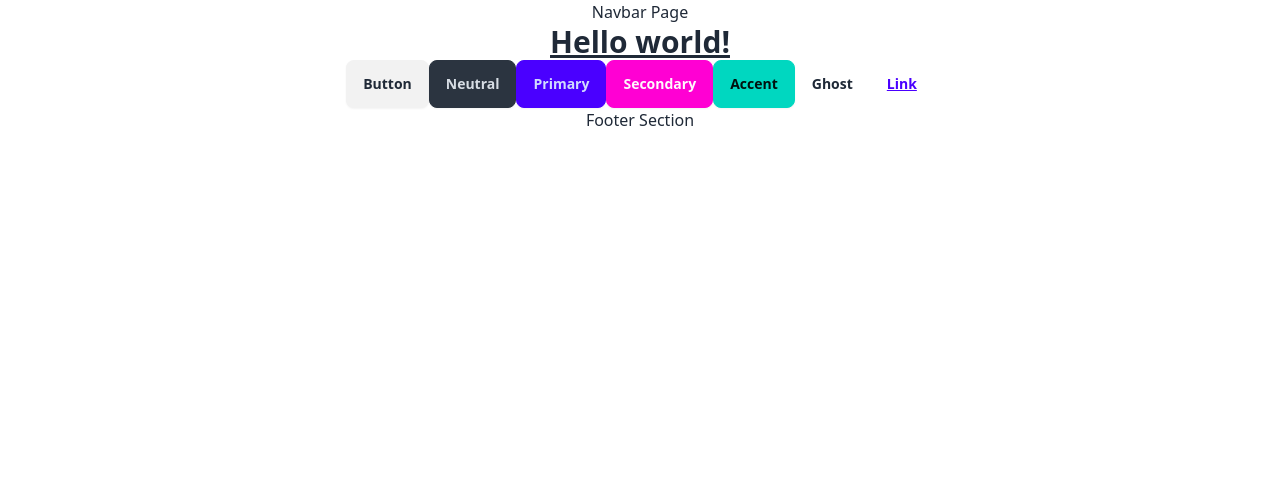
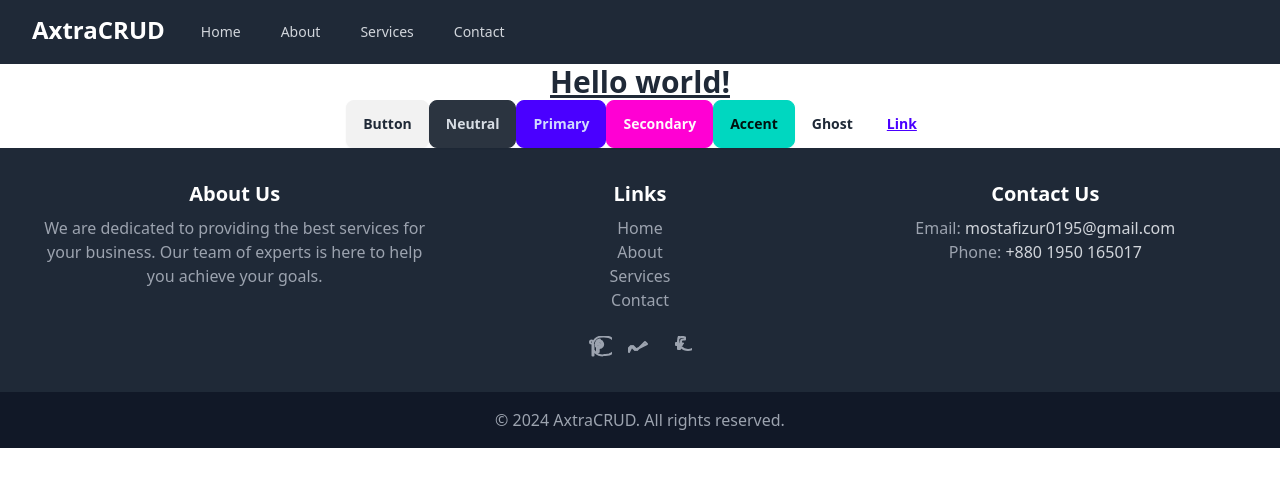
Before and after one commit to Mostafizur-Pro/axtra_digital_agency_studio, a React (Create React App) app: page / in a window 1280 px wide. Shown: the top 486 px of the page. Built offline with nearby package versions, Linux system fonts and the light colour scheme.

Commit message:
create navbar and footer section

```diff
--- a/src/Pages/Shared/Footer/Footer.js
+++ b/src/Pages/Shared/Footer/Footer.js
@@ -1,11 +1,128 @@
-import React from 'react';
+// src/components/Footer.js
+import React from "react";
 
 const Footer = () => {
-    return (
-        <div>
-            Footer Section
+  return (
+    <footer className="bg-gray-800 text-white">
+      <div className="max-w-7xl mx-auto px-2 sm:px-6 lg:px-8 py-8">
+        <div className="flex flex-wrap justify-between">
+          {/* About Section */}
+          <div className="w-full sm:w-1/3 mb-4 sm:mb-0">
+            <h2 className="text-xl font-semibold mb-2">About Us</h2>
+            <p className="text-gray-400">
+              We are dedicated to providing the best services for your business.
+              Our team of experts is here to help you achieve your goals.
+            </p>
+          </div>
+          {/* Links Section */}
+          <div className="w-full sm:w-1/3 mb-4 sm:mb-0">
+            <h2 className="text-xl font-semibold mb-2">Links</h2>
+            <ul>
+              <li>
+                <a href="/" className="text-gray-400 hover:text-white">
+                  Home
+                </a>
+              </li>
+              <li>
+                <a href="/about" className="text-gray-400 hover:text-white">
+                  About
+                </a>
+              </li>
+              <li>
+                <a href="/service" className="text-gray-400 hover:text-white">
+                  Services
+                </a>
+              </li>
+              <li>
+                <a href="/contact" className="text-gray-400 hover:text-white">
+                  Contact
+                </a>
+              </li>
+            </ul>
+          </div>
+          {/* Contact Section */}
+          <div className="w-full sm:w-1/3 mb-4 sm:mb-0">
+            <h2 className="text-xl font-semibold mb-2">Contact Us</h2>
+            <p className="text-gray-400">
+              Email:{" "}
+              <a
+                href="mailto:mostafizur0195@gmail.com"
+                className="text-gray-300 hover:text-white"
+              >
+                mostafizur0195@gmail.com
+              </a>
+            </p>
+            <p className="text-gray-400">
+              Phone:{" "}
+              <a
+                href="tel:+8801950165017"
+                className="text-gray-300 hover:text-white"
+              >
+                +880 1950 165017
+              </a>
+            </p>
+          </div>
         </div>
-    );
+        {/* Social Media Section */}
+        <div className="mt-6 flex justify-center space-x-4">
+          <a href="#" className="text-gray-400 hover:text-white">
+            <svg
+              className="h-6 w-6"
+              xmlns="http://www.w3.org/2000/svg"
+              fill="none"
+              viewBox="0 0 24 24"
+              stroke="currentColor"
+              aria-hidden="true"
+            >
+              <path
+                strokeLinecap="round"
+                strokeLinejoin="round"
+                strokeWidth="2"
+                d="M5.5 8.5h-1v11h1v-11zm-0.5-2.5a1.5 1.5 0 11-3 0 1.5 1.5 0 013 0zM14.1 8.5c0-0.7-0.2-1.3-0.5-1.8-0.5-0.8-1.2-1.2-2-1.2-1.4 0-2.6 1.2-2.6 2.6v1h-1v1.5h1v5.4h1.7v-5.4h1.7l0.2-1.5h-1.9v-1c0-0.3 0.2-0.5 0.5-0.5 0.2 0 0.5 0.1 0.7 0.3s0.3 0.5 0.3 0.8v1h1.6v-1zm-3.7-4.1c0.5-0.1 1.1-0.1 1.7 0.1 1.3 0.3 2.4 1.3 2.8 2.5 0.4 1.2 0.3 2.5-0.4 3.5-0.7 1-1.7 1.6-2.9 1.6-1.3 0-2.5-0.7-3.2-1.8-0.6-1.1-0.7-2.4-0.4-3.6 0.3-1.2 1.1-2.2 2.2-2.8 0.5-0.3 1.1-0.5 1.7-0.5zm4.2 15c-1.3 0-2.6-0.2-3.8-0.6-1.2-0.4-2.3-1.1-3.2-2-1.2-1.2-2-2.7-2.5-4.3-0.4-1.6-0.5-3.3-0.2-5 0.3-1.6 1.1-3 2.3-4.2 1.2-1.2 2.6-2 4.1-2.4 1.5-0.4 3-0.6 4.6-0.5 1.6 0 3.1 0.2 4.6 0.6 1.5 0.4 2.9 1.2 4.1 2.2 1.2 1 2 2.4 2.5 3.8 0.5 1.6 0.7 3.2 0.4 4.8-0.3 1.6-1.1 3.1-2.3 4.2-1.2 1.2-2.6 2-4.1 2.5-1.5 0.4-3.1 0.5-4.6 0.4z"
+              />
+            </svg>
+          </a>
+          <a href="#" className="text-gray-400 hover:text-white">
+            <svg
+              className="h-6 w-6"
+              xmlns="http://www.w3.org/2000/svg"
+              fill="none"
+              viewBox="0 0 24 24"
+              stroke="currentColor"
+              aria-hidden="true"
+            >
+              <path
+                strokeLinecap="round"
+                strokeLinejoin="round"
+                strokeWidth="2"
+                d="M3 12l2-2 4 4 8-8 2 2L7 14l-4-4-2 2v4z"
+              />
+            </svg>
+          </a>
+          <a href="#" className="text-gray-400 hover:text-white">
+            <svg
+              className="h-6 w-6"
+              xmlns="http://www.w3.org/2000/svg"
+              fill="none"
+              viewBox="0 0 24 24"
+              stroke="currentColor"
+              aria-hidden="true"
+            >
+              <path
+                strokeLinecap="round"
+                strokeLinejoin="round"
+                strokeWidth="2"
+                d="M20 13.9c-2.6 0-5.1-1.1-6.9-2.9-1.8-1.8-2.9-4.3-2.9-6.9s1.1-5.1 2.9-6.9c1.8-1.8 4.3-2.9 6.9-2.9s5.1 1.1 6.9 2.9c1.8 1.8 2.9 4.3 2.9 6.9s-1.1 5.1-2.9 6.9c-1.8 1.8-4.3 2.9-6.9 2.9zm-6-5h-2v4h-2v-4h-2v-2h2v-2c0-2.2 1.8-4 4-4 1.1 0 2.1 0.2 3 0.5v2h-2c-1.1 0-2 0.9-2 2v2h2l-2 2z"
+              />
+            </svg>
+          </a>
+        </div>
+      </div>
+      <div className="bg-gray-900 text-gray-400 py-4 text-center">
+        <p>&copy; {new Date().getFullYear()} AxtraCRUD. All rights reserved.</p>
+      </div>
+    </footer>
+  );
 };
 
 export default Footer;
--- a/src/Pages/Shared/Navbar/Navbar.js
+++ b/src/Pages/Shared/Navbar/Navbar.js
@@ -1,11 +1,129 @@
-import React from 'react';
+// src/components/Navbar.js
+import React, { useState } from "react";
 
 const Navbar = () => {
-    return (
-        <div>
-            Navbar Page
+  const [isMobileMenuOpen, setMobileMenuOpen] = useState(false);
+
+  const toggleMobileMenu = () => {
+    setMobileMenuOpen(!isMobileMenuOpen);
+  };
+
+  return (
+    <nav className="bg-gray-800 text-white">
+      <div className="max-w-7xl mx-auto px-2 sm:px-6 lg:px-8">
+        <div className="relative flex items-center justify-between h-16">
+          <div className="absolute inset-y-0 left-0 flex items-center sm:hidden">
+            <button
+              type="button"
+              className="inline-flex items-center justify-center p-2 text-gray-400 hover:text-white focus:outline-none focus:ring-2 focus:ring-inset focus:ring-white"
+              aria-controls="mobile-menu"
+              aria-expanded={isMobileMenuOpen}
+              onClick={toggleMobileMenu}
+            >
+              <span className="sr-only">Open main menu</span>
+              {isMobileMenuOpen ? (
+                <svg
+                  className="block h-6 w-6"
+                  xmlns="http://www.w3.org/2000/svg"
+                  fill="none"
+                  viewBox="0 0 24 24"
+                  stroke="currentColor"
+                  aria-hidden="true"
+                >
+                  <path
+                    strokeLinecap="round"
+                    strokeLinejoin="round"
+                    strokeWidth="2"
+                    d="M6 18L18 6M6 6l12 12"
+                  />
+                </svg>
+              ) : (
+                <svg
+                  className="block h-6 w-6"
+                  xmlns="http://www.w3.org/2000/svg"
+                  fill="none"
+                  viewBox="0 0 24 24"
+                  stroke="currentColor"
+                  aria-hidden="true"
+                >
+                  <path
+                    strokeLinecap="round"
+                    strokeLinejoin="round"
+                    strokeWidth="2"
+                    d="M4 6h16M4 12h16M4 18h16"
+                  />
+                </svg>
+              )}
+            </button>
+          </div>
+          <div className="flex-1 flex items-center justify-center sm:items-stretch sm:justify-start">
+            <div className="flex-shrink-0">
+              <h1 className="text-2xl font-semibold">AxtraCRUD</h1>
+            </div>
+            <div className="hidden sm:block sm:ml-6">
+              <div className="flex space-x-4">
+                <a
+                  href="#"
+                  className="text-gray-300 hover:bg-gray-700 hover:text-white px-3 py-2 rounded-md text-sm font-medium"
+                >
+                  Home
+                </a>
+                <a
+                  href="#"
+                  className="text-gray-300 hover:bg-gray-700 hover:text-white px-3 py-2 rounded-md text-sm font-medium"
+                >
+                  About
+                </a>
+                <a
+                  href="#"
+                  className="text-gray-300 hover:bg-gray-700 hover:text-white px-3 py-2 rounded-md text-sm font-medium"
+                >
+                  Services
+                </a>
+                <a
+                  href="#"
+                  className="text-gray-300 hover:bg-gray-700 hover:text-white px-3 py-2 rounded-md text-sm font-medium"
+                >
+                  Contact
+                </a>
+              </div>
+            </div>
+          </div>
         </div>
-    );
+      </div>
+      <div
+        className={`sm:hidden ${isMobileMenuOpen ? "block" : "hidden"}`}
+        id="mobile-menu"
+      >
+        <div className="space-y-1 px-2 pt-2 pb-3">
+          <a
+            href="#"
+            className="text-gray-300 hover:bg-gray-700 hover:text-white block px-3 py-2 rounded-md text-base font-medium"
+          >
+            Home
+          </a>
+          <a
+            href="#"
+            className="text-gray-300 hover:bg-gray-700 hover:text-white block px-3 py-2 rounded-md text-base font-medium"
+          >
+            About
+          </a>
+          <a
+            href="#"
+            className="text-gray-300 hover:bg-gray-700 hover:text-white block px-3 py-2 rounded-md text-base font-medium"
+          >
+            Services
+          </a>
+          <a
+            href="#"
+            className="text-gray-300 hover:bg-gray-700 hover:text-white block px-3 py-2 rounded-md text-base font-medium"
+          >
+            Contact
+          </a>
+        </div>
+      </div>
+    </nav>
+  );
 };
 
 export default Navbar;
```
